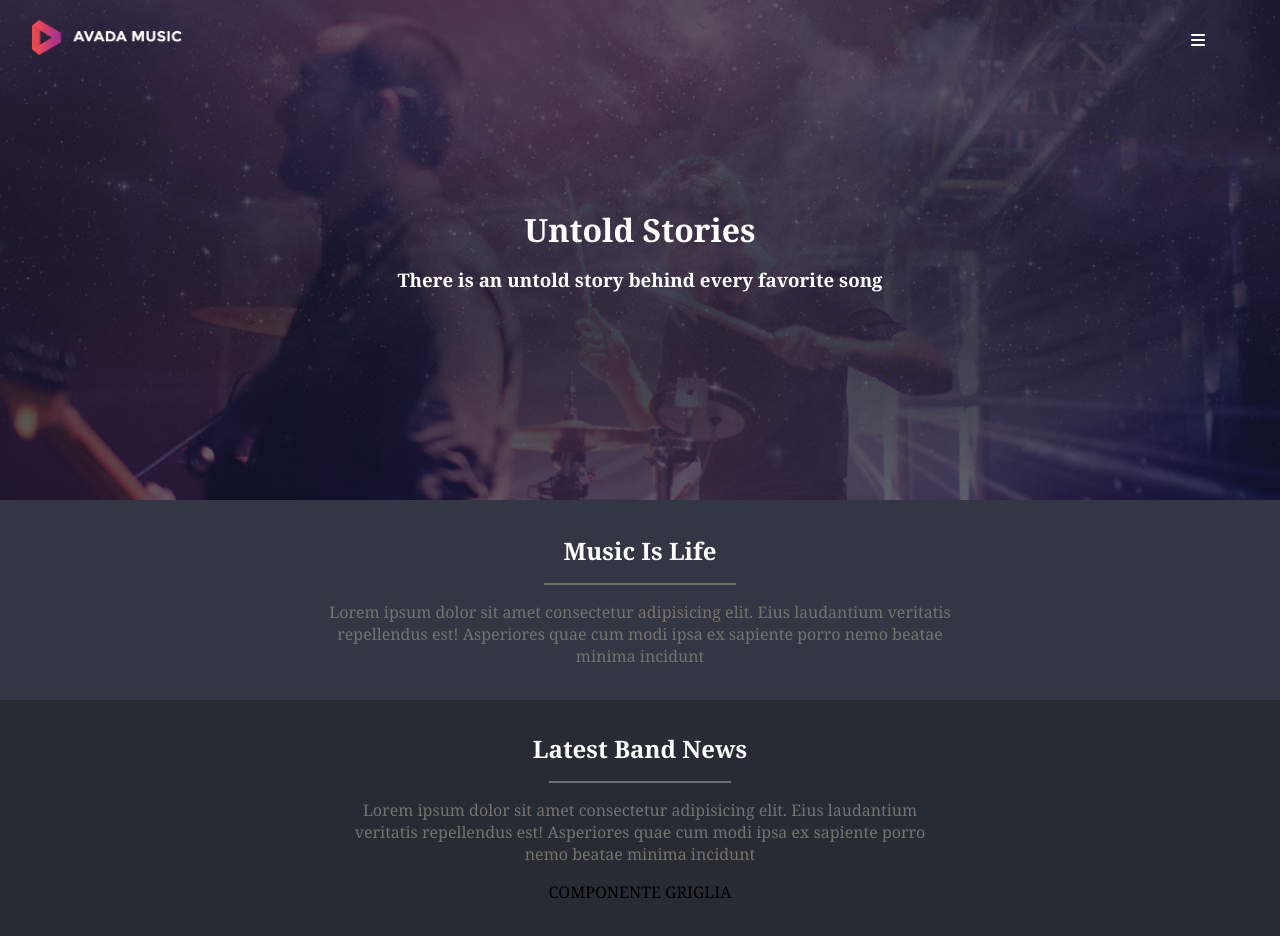
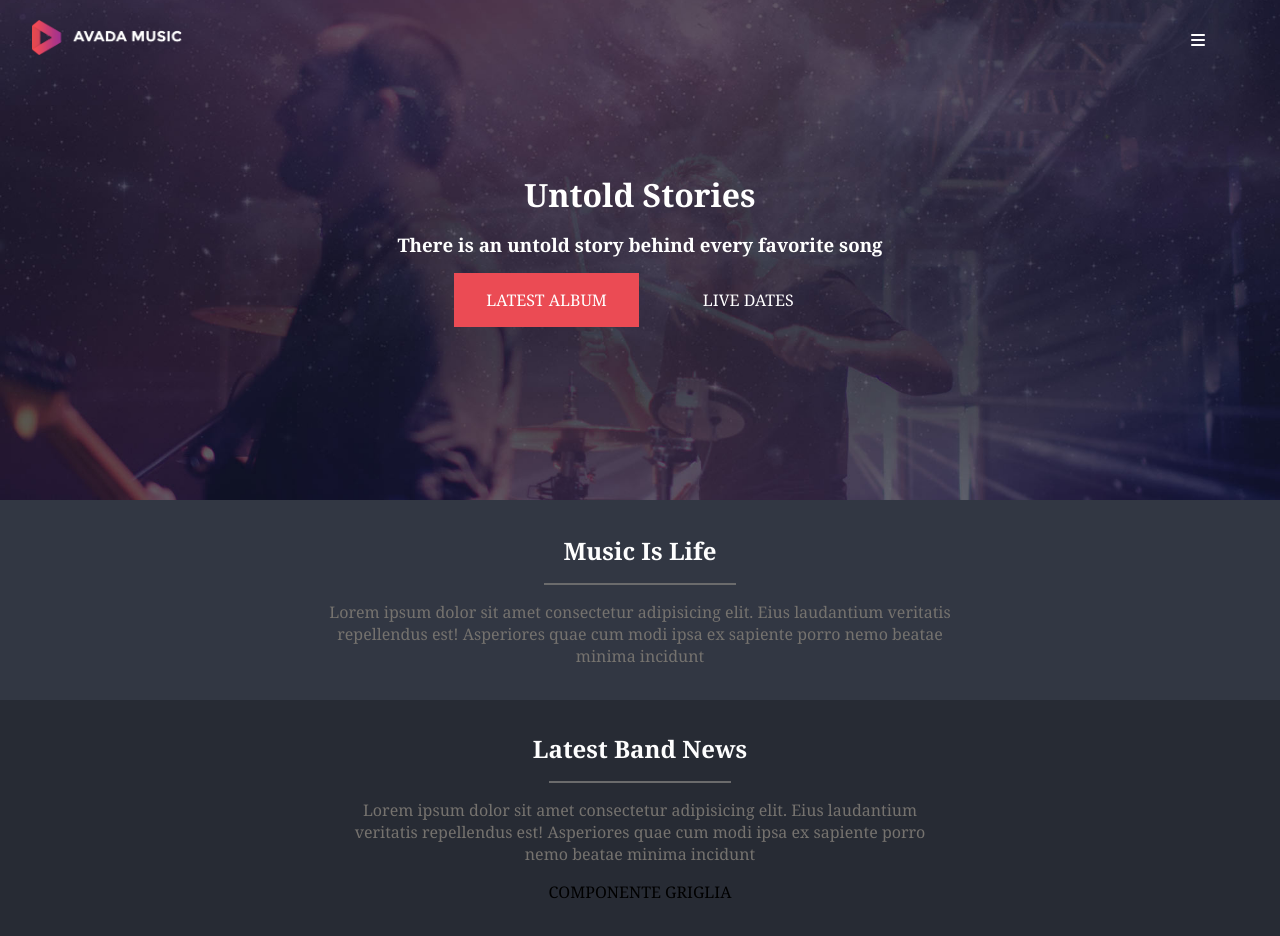
Before and after one commit to DanieleCascio-dev/proj-html-vuejs, a Vue app: page / in a window 1280 px wide. Shown: the top 936 px of the page. Built offline with nearby package versions, Linux system fonts and the light colour scheme.

Commit message:
add: AppButton

```diff
--- /dev/null
+++ b/src/components/AppButton.vue
@@ -0,0 +1,39 @@
+<script>
+export default {
+  props: {
+    btnText: String,
+    btnClass: String,
+  },
+};
+</script>
+
+<template>
+  <div v-bind:class="btnClass" class="btn">
+    <a href=""> {{ btnText }} </a>
+  </div>
+</template>
+
+<style scoped lang="scss">
+@use "../style/partials/variables" as *;
+@use "../style/partials/mixin" as *;
+
+.btn {
+  padding: 1rem 2rem;
+  &.primary {
+    background-color: $material-mandy;
+    transition: all 0.5s;
+
+    &:hover {
+      background-color: lighten($material-mandy, 5%);
+    }
+  }
+  &.secondary {
+    background-color: transparent;
+    transition: all 0.5s;
+    &:hover {
+      color: $material-blue-zodiac;
+      background-color: $cube-white;
+    }
+  }
+}
+</style>
--- a/src/components/AppHeader.vue
+++ b/src/components/AppHeader.vue
@@ -1,7 +1,8 @@
 <script>
+import AppButton from "./AppButton.vue";
 import AppNav from "./AppNav.vue";
 
-export default { components: { AppNav } };
+export default { components: { AppNav, AppButton } };
 </script>
 
 <template>
@@ -13,6 +14,10 @@ export default { components: { AppNav } };
   <div class="hero">
     <h1>Untold Stories</h1>
     <h3>There is an untold story behind every favorite song</h3>
+    <div class="buttons">
+      <AppButton btnText="LATEST ALBUM" btnClass="primary" />
+      <AppButton btnText="LIVE DATES" btnClass="secondary" />
+    </div>
   </div>
   <!-- /Hero -->
 </template>
@@ -31,5 +36,10 @@ export default { components: { AppNav } };
   background-size: cover;
 
   color: white;
+
+  .buttons {
+    @include flex(row, center, center);
+    gap: 2rem;
+  }
 }
 </style>
```
